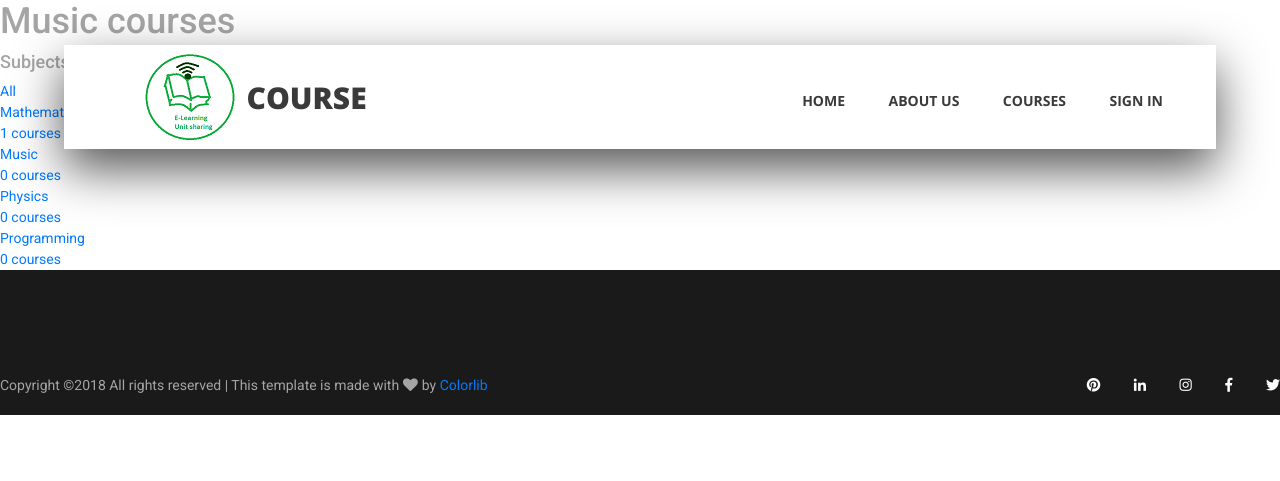
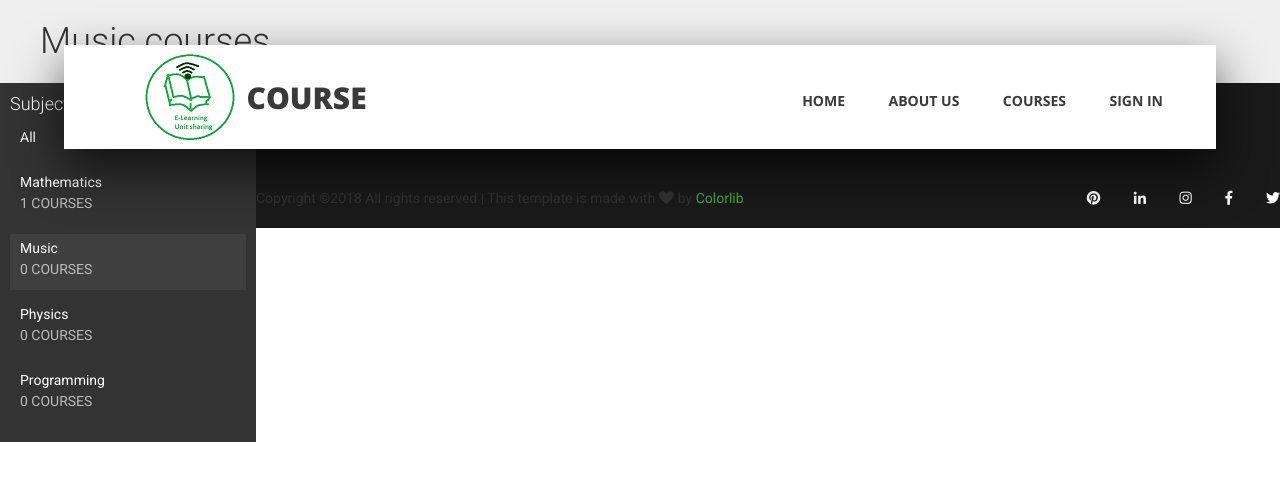
Before and after one commit to DjangoProjects123/projectelearn, a Django app: page /course/subject/music/ in a window 1280 px wide. Shown: the top 481 px of the page. Run offline with Django 3.2, Linux system fonts and the light colour scheme; data comes from the database, SQL or seed files in the repository; tables that the repository leaves empty hold one stand-in row (values such as "Sample post"); parts of the project's set-up code (start-up, migrations or seed data) failed here and were passed over; some libraries are stand-ins or nearby versions.

Commit message:
Change subject card appearance

```diff
--- a/courses/templates/base.html
+++ b/courses/templates/base.html
@@ -13,6 +13,7 @@
 	<link href="{% static "plugins/fontawesome-free-5.0.1/css/fontawesome-all.css"%}" rel="stylesheet" type="text/css">
 	<link rel="stylesheet" type="text/css" href="{% static "css/courses_styles.css" %}">
 	<link rel="stylesheet" type="text/css" href= "{% static "css/courses_responsive.css" %}">
+    <link rel="stylesheet" type="text/css" href= "{% static "css/base.css" %}">
 </head>
 <body>
 
@@ -131,7 +132,7 @@ Copyright &copy;<script>document.write(new Date().getFullYear());</script> All r
 				</div>
 			</div>
 
-		</div>
+
 	</footer>
 
 </div>
--- a/courses/templates/courses/course/home.html
+++ b/courses/templates/courses/course/home.html
@@ -43,10 +43,7 @@
                                         <div class="card-title">{{ s.title }}</div>
                                         <div class="card-text"><span>{{ s.total_courses }} courses</span></div>
                                     </div>
-                                    <div class="price_box d-flex flex-row align-items-center">
 
-
-                                    </div>
                                 </a>
                             </div>
 
```
